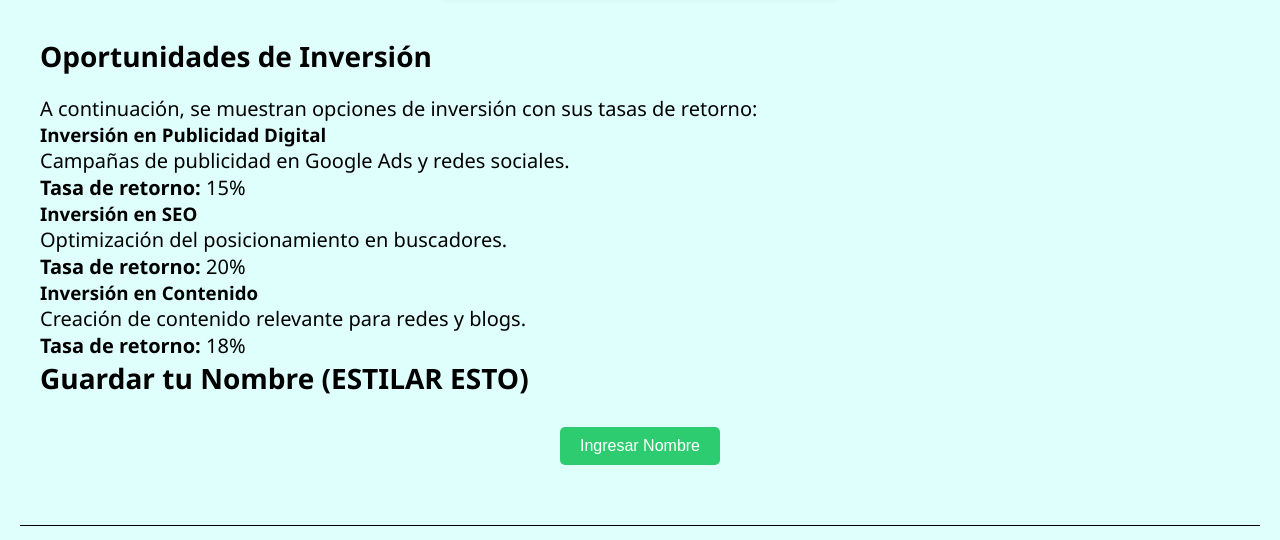
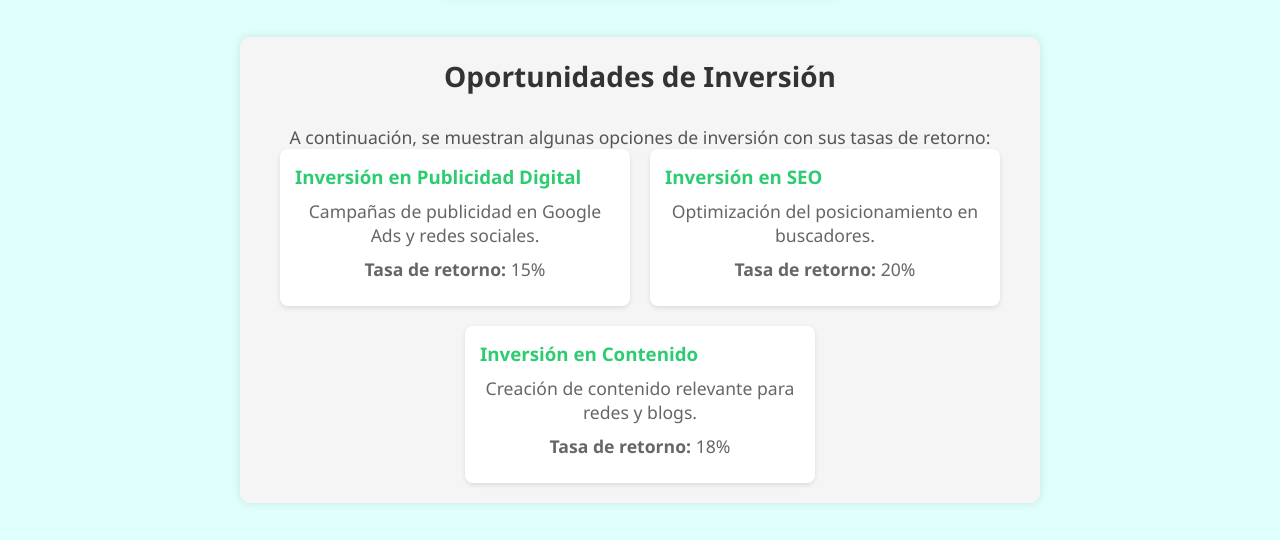
Before and after one commit to GonzaEspisle/Proyecto-Coder-Java, a website: page pages/cotizacion.html in a window 1280 px wide. Shown: the part 1330-1870 px from the top of the page. Drawn offline with Linux system fonts and the light colour scheme; some packages are replaced by stand-ins of ours; a script that the page names is missing.

Commit message:
Cambios finales realizados

```diff
--- a/Scripts/script.js
+++ b/Scripts/script.js
@@ -1,4 +1,4 @@
-// Función para pedir el nombre y guardarlo en localStorage
+
 function pedirNombre() {
     let nombre = prompt("Ingresa tu nombre:");
     if (nombre) {
@@ -16,7 +16,7 @@ function pedirNombre() {
     }
 }
 
-// Mostrar nombre guardado al recargar la página
+
 function mostrarNombreGuardado() {
     let nombre = localStorage.getItem("nombreUsuario");
     if (nombre) {
@@ -27,7 +27,7 @@ function mostrarNombreGuardado() {
     }
 }
 
-// Calcular presupuesto según los servicios seleccionados
+
 function calcularPresupuesto() {
     let total = 0;
     document.querySelectorAll(".servicio:checked").forEach(function(element) {
@@ -42,11 +42,10 @@ function calcularPresupuesto() {
         text: total > 0 ? `El total estimado es de $${total}` : "Selecciona al menos un servicio antes de calcular."
     });
 
-    // Guardar en localStorage
     localStorage.setItem("cotizacionTotal", total);
 }
 
-// Cargar inversiones desde el JSON
+
 async function cargarInversiones() {
     try {
         const response = await fetch("../Data/inversiones.json");
@@ -63,10 +62,10 @@ async function cargarInversiones() {
     }
 }
 
-// Mostrar inversiones en el HTML
+
 function mostrarInversiones(inversiones) {
     const contenedor = document.getElementById("listaInversiones");
-    contenedor.innerHTML = ""; // Limpiar antes de agregar
+    contenedor.innerHTML = "";
     inversiones.forEach(({ nombre, descripcion, tasaRetorno }) => {
         const item = document.createElement("div");
         item.classList.add("inversion-item");
@@ -79,7 +78,7 @@ function mostrarInversiones(inversiones) {
     });
 }
 
-// Calcular ROI
+
 function calcularRoi() {
     const ingreso = parseFloat(document.getElementById("ingreso").value);
     const inversion = parseFloat(document.getElementById("inversion").value);
@@ -94,7 +93,7 @@ function calcularRoi() {
     Swal.fire({ icon: "info", text: `ROI: ${roi.toFixed(2)}%` });
 }
 
-// Eventos
+
 document.addEventListener("DOMContentLoaded", function() {
     mostrarNombreGuardado();
     cargarInversiones();
--- a/pages/cotizacion.html
+++ b/pages/cotizacion.html
@@ -79,18 +79,19 @@
         </section>
 
         <section id="inversiones">
+
             <h2>Oportunidades de Inversión</h2>
 
-            <p>A continuación, se muestran opciones de inversión con sus tasas de retorno:</p>
+            <p>A continuación, se muestran algunas opciones de inversión con sus tasas de retorno:</p>
 
             <div id="listaInversiones">
-                <!-- Aquí se cargarán dinámicamente las inversiones desde el JSON -->
+
             </div>
         </section>
 
         <section id="pedir-nombre">
 
-            <h2>Guardar tu Nombre (ESTILAR ESTO)</h2>
+            <h2>Guardar tu Nombre:</h2>
 
             <button id="btnPedirNombre">Ingresar Nombre</button>
 
--- a/sass/_cotizacion.scss
+++ b/sass/_cotizacion.scss
@@ -20,6 +20,7 @@
         border-radius: 5px;
         cursor: pointer;
         transition: background 0.3s ease-in-out, transform 0.2s;
+
 
         &:hover {
             background-color: #e3f2fd;
@@ -110,3 +111,57 @@ button {
         }
     }
 }
+#inversiones {
+    margin: 40px auto;
+    padding: 20px;
+    max-width: 800px;
+    background-color: #f5f5f5;
+    border-radius: 10px;
+    box-shadow: 0 0 10px rgba(0, 0, 0, 0.1);
+    transition: all 0.3s ease-in-out;
+
+    h2 {
+        text-align: center;
+        color: #333;
+        margin-bottom: 20px;
+    }
+
+    p {
+        text-align: center;
+        font-size: 1.1em;
+        color: #555;
+    }
+
+    #listaInversiones {
+        display: flex;
+        flex-wrap: wrap;
+        gap: 20px;
+        justify-content: center;
+    }
+
+    .inversion-item {
+        background-color: #fff;
+        border-radius: 8px;
+        padding: 15px;
+        box-shadow: 0 2px 5px rgba(0, 0, 0, 0.1);
+        transition: all 0.3s ease-in-out;
+        width: calc(100% - 40px);
+        max-width: 350px;
+        text-align: left;
+
+        h3 {
+            margin-top: 0;
+            color: #2ecc71;
+        }
+
+        p {
+            margin: 10px 0;
+            color: #666;
+        }
+
+        &:hover {
+            transform: scale(1.05);
+            box-shadow: 0 4px 10px rgba(0, 0, 0, 0.2);
+        }
+    }
+}
```
Also changed, not shown: css/style.css, 1 other file.
